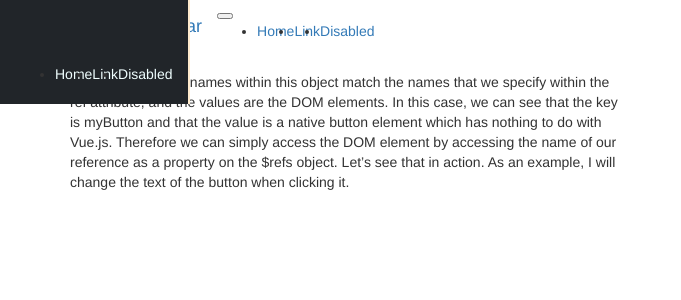
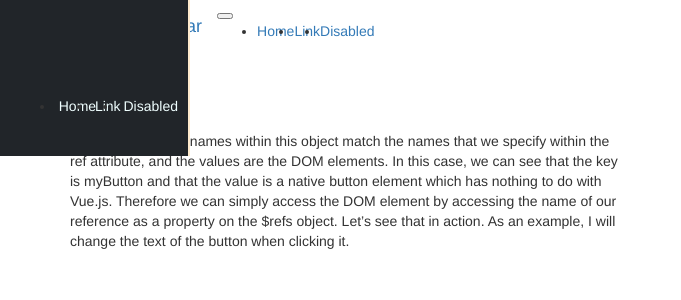
Before and after one commit to SergeyMikolov/vuebootstrap, a Vue app: page / in a window 1280 px wide. Shown: the top 300 px of the page, without its empty margins (0-681 px from the left). Built offline with nearby package versions, Linux system fonts and the light colour scheme.

Commit message:
style side bar

```diff
--- a/src/assets/style/nav-bar.css
+++ b/src/assets/style/nav-bar.css
@@ -6,3 +6,12 @@
 .avatar {
   height: 32px;
 }
+
+.navbar .dropdown-toggle::after {
+  color: cornsilk;
+}
+
+.user-menu span {
+  color: aliceblue;
+  text-decoration: none;
+}
--- a/src/assets/style/side-bar.css
+++ b/src/assets/style/side-bar.css
@@ -12,9 +12,19 @@
   padding: 5%;
 }
 
-.side-bar a {
+.user-menu button:hover{
+  text-decoration: none;
+  text-shadow: 0.3px 0.3px cornsilk;
+
+}
+
+.side-bar li > a {
   text-decoration: none;
   color: azure;
+  margin: 10%;
+}
+.side-bar ul {
+  margin-top: 20%;
 }
 
 .under-body {
@@ -26,11 +36,7 @@
   z-index: 1;
 }
 
-.slide-fade-enter-active {
-  transition: all .5s ease;
-}
-
-.slide-fade-leave-active {
+.slide-fade-enter-active, .slide-fade-leave-active {
   transition: all .5s ease;
 }
 
@@ -46,6 +52,7 @@
 .side-bar > .user-menu {order: 1;}
 .side-bar > .navbar-nav {order: 2;}
 .side-bar > .navbar-nav {order: 2;}
-.user-name {
 
+.side-bar .user-name, .side-bar .dropdown-toggle::after {
+  display: none;
 }
--- a/src/components/NavBar.vue
+++ b/src/components/NavBar.vue
@@ -16,7 +16,7 @@
     </section>
     <aside>
       <transition name="slide-fade">
-        <side-bar v-show="toggled" class="side-bar col-5"></side-bar>
+        <side-bar v-show="toggled" class="side-bar col-7"></side-bar>
       </transition>
     </aside>
   </div>
@@ -41,5 +41,4 @@
 <style>
   @import "../assets/style/main.css";
   @import "../assets/style/nav-bar.css";
-  @import "../assets/style/side-bar.css";
 </style>
--- a/src/components/SideBar.vue
+++ b/src/components/SideBar.vue
@@ -14,8 +14,10 @@
 
             <div class="user-menu">
               <b-dropdown right variant="link">
-                <span slot="text" style="color: aliceblue; text-decoration: none" class="user-name">
+                <span slot="text">
                   <img class="avatar rounded-circle img-fluid" src="./../assets/img/avatar.jpg">
+                </span>
+                <span slot="text" class="user-name">
                   Admin
                 </span>
                 <b-dropdown-item href="#">Action</b-dropdown-item>
@@ -23,6 +25,7 @@
                 <b-dropdown-item href="#">Something else here</b-dropdown-item>
               </b-dropdown>
             </div>
+
           </div>
 </template>
 
@@ -37,21 +40,5 @@
 </script>
 
 <style>
-
-  .user-menu button:hover{
-    text-decoration: none;
-    text-shadow: 0.3px 0.3px cornsilk;
-
-  }  .user-menu:hover{
-    text-shadow: cornsilk;
-  }
-
-  .dropdown-toggle::after {
-    color: cornsilk;
-  }
-
-  .user-menu {
-
-  }
-
+  @import "../assets/style/side-bar.css";
 </style>
--- a/src/pages/index.vue
+++ b/src/pages/index.vue
@@ -14,5 +14,7 @@
 </script>
 
 <style>
-
+  .col-xs-10 {
+    padding: 5%;
+  }
 </style>
```
